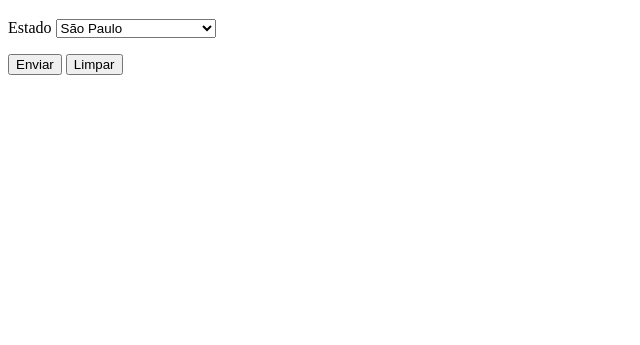
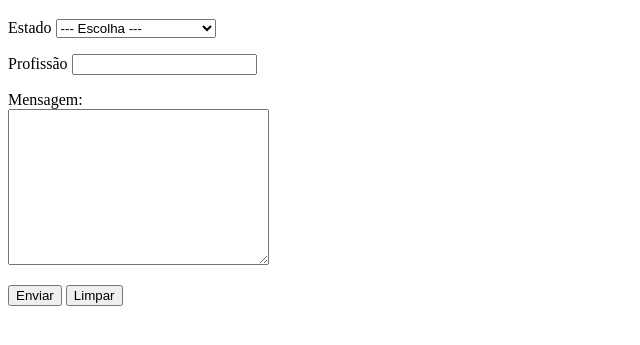
Before and after one commit to GiovaniFerraz/html-css, a plain HTML site: page exercicios/ex025/form007.html in a window 1280 px wide. Shown: the part 61-406 px from the top of the page, without its empty margins (0-640 px from the left). Drawn offline with Linux system fonts and the light colour scheme.

Commit message:
atualizei form 007

```diff
--- a/exercicios/ex025/form007.html
+++ b/exercicios/ex025/form007.html
@@ -7,13 +7,14 @@
 </head>
 <body>
     <h1>Exemplo de formulário</h1>
-    <form action="cadastro.php" method="get" autocomplete="on">
+    <form action="cadastro.php" method="post" autocomplete="on">
         <p>
             <label for="iest">Estado</label>
             <select name="Estado" id="iest">
                 <optgroup label="Região Suldeste">
+                    <option value="" selected>--- Escolha ---</option>
                     <option value="MG">Minas Gerais</option>
-                    <option value="SP" selected>São Paulo</option>
+                    <option value="SP">São Paulo</option>
                     <option value="RJ">Rio de Janeiro</option>
                 </optgroup>
 
@@ -26,6 +27,20 @@
             </select>
         </p>
         <p>
+            <label for="iprof">Profissão</label>
+            <input type="text" name="Prof" id="iprof" list="lstprof">
+            <datalist id="lstprof">
+                <option>Administrador</option>
+                <option>Contabilista</option>
+                <option>Desenvolvedor</option>
+                <option>Professor</option>
+            </datalist>
+        </p>
+        <p>
+            <label for="imsg">Mensagem: </label><br>
+            <textarea name="msg" id="imsg" cols="30" rows="10"></textarea>
+        </p>
+        <p>
             <input type="submit" value="Enviar">
             <input type="reset" value="Limpar">
         </p>
```
